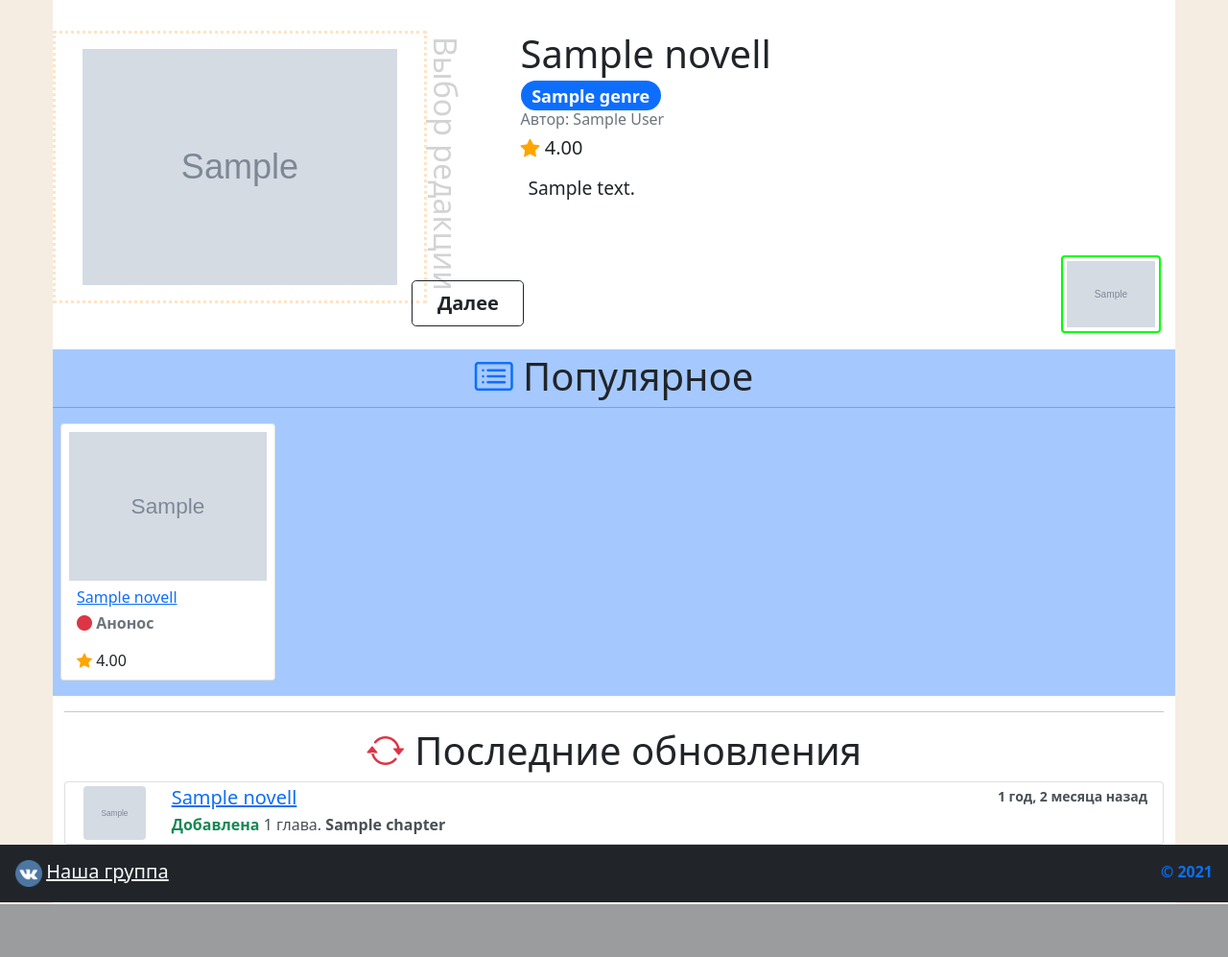
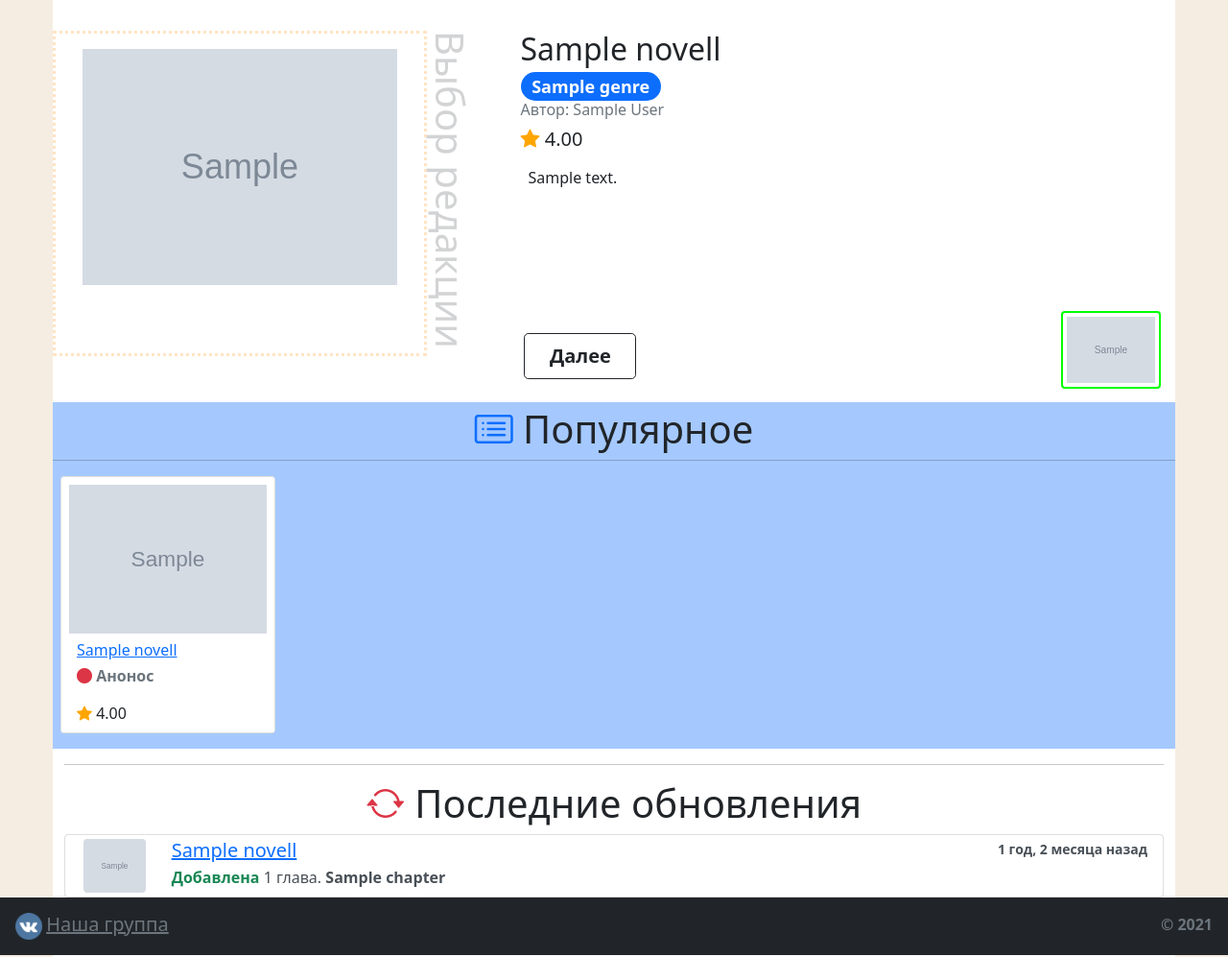
Before and after one commit to xOviwyRx/novells_site, a Django app: page / in a window 1280 px wide. Shown: the part 557-1554 px from the top of the page at 96% size. Before the commit the page ends 1499 px from the top, so only its background shows below. Run offline with Django 3.2, Linux system fonts and the light colour scheme; tables that the repository leaves empty hold one stand-in row (values such as "Sample post"); grey boxes marked "Sample" are stand-in pictures; some libraries are stand-ins or nearby versions.

Commit message:
edit main page

```diff
--- a/novells_site/core/views.py
+++ b/novells_site/core/views.py
@@ -168,6 +168,10 @@ class FilterNovellsView(GenreYear, ListView):
     context_object_name = 'novells'
 
     def get_queryset(self):
+        q = self.request.GET.get('q')
+        print(q)
+        if q:
+            return Novell.objects.filter(rus_title__icontains=q)
         genre_filter = self.request.GET.getlist('genre')
         year_filter = self.request.GET.getlist('year')
         if genre_filter and year_filter and len(genre_filter) == 1:
--- a/novells_site/templates/core/home.html
+++ b/novells_site/templates/core/home.html
@@ -80,7 +80,7 @@
                             </div>
 
                             <div class="col-1 m-0 p-0 d-flex">
-                                <div class="text-vertical text-center h2">
+                                <div class="text-vertical text-center h1">
                                     Выбор редакции
                                 </div>
                             </div>
@@ -89,7 +89,7 @@
                             <div class="col-7 pl-0 ml-0">
 
 
-                                <h1 class="mb-1">{{ pop.rus_title }}</h1>
+                                <h2 class="mb-1">{{ pop.rus_title }}</h2>
                                 {% for genre in pop.genres.all %}
                                     <span class="badge rounded-pill bg-primary"
                                           style="font-size: large">{{ genre }}</span>
@@ -101,7 +101,7 @@
 
                                     <span>{{ pop.overall_rating }}</span>
                                 </h5>
-                                <p class="p-2" style="font-size: larger">
+                                <p class="p-2" style="font-size: medium">
                                     {{ pop.description|safe|truncatechars:400 }}
                                 </p>
 
@@ -118,7 +118,7 @@
 
             <button class="btn btn-outline-dark btn-lg font-weight-bold" type="button"
                     data-bs-target="#carouselExampleIndicators"
-                    data-bs-slide="next" style="position: absolute; bottom: 0; left: 32%; width: 10%; z-index: 2000;">
+                    data-bs-slide="next" style="position: absolute; bottom: 0; left: 42%; width: 10%; z-index: 2000;">
                 Далее
             </button>
 
--- a/novells_site/templates/core/include/footer.html
+++ b/novells_site/templates/core/include/footer.html
@@ -3,10 +3,10 @@
     <!-- Copyright -->
     <div class="text-center p-3" style="transform: rotate(0);">
         <img src="{% static "img/icons/vk_icon.png" %}" width="28">
-        <a class="text-light h5 stretched-link align-text-bottom" href="https://vk.com/bl_novel_privereda1" >Наша группа</a>
+        <a class="text-muted h5 stretched-link align-text-bottom" href="https://vk.com/bl_novel_privereda1" >Наша группа</a>
     </div>
 
-    <div class="text-primary font-weight-bold p-3">
+    <div class="text-primary font-weight-bold p-3 text-muted">
         © 2021
     </div>
     <!-- Copyright -->
--- a/novells_site/templates/core/include/navbar.html
+++ b/novells_site/templates/core/include/navbar.html
@@ -48,8 +48,8 @@
             {% endif %}
         </div>
 
-        <form class="d-flex">
-            <input class="form-control mr-2" type="search" placeholder="Поиск" aria-label="Search">
+        <form class="d-flex" action="{% url 'core:filter' %}" method="get">
+            <input class="form-control mr-2" type="search" name="q" placeholder="Поиск" aria-label="Search">
             <button class="btn btn-outline-success" type="submit">Поиск</button>
         </form>
 
```
